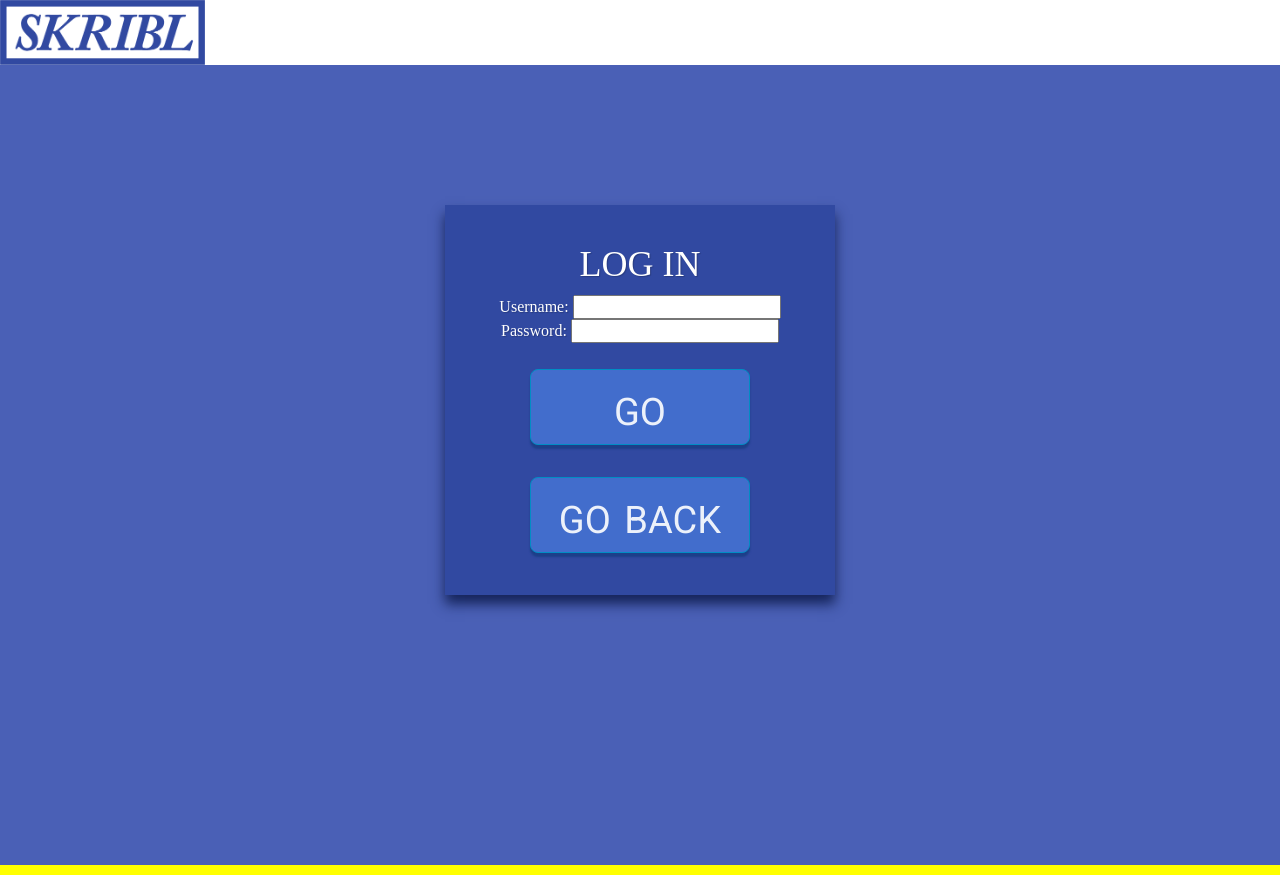
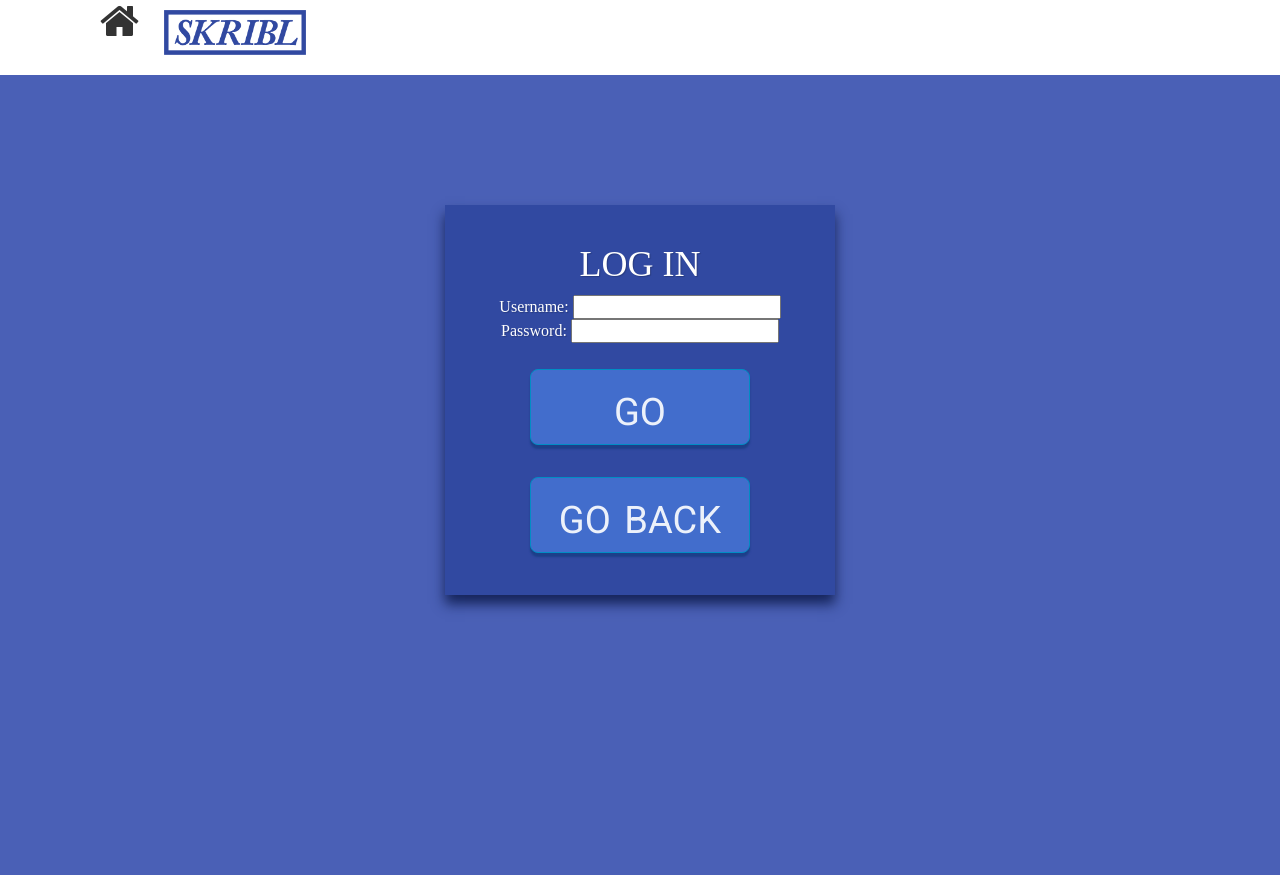
Before and after one commit to SKRIBLDEV/Skribl_web, a plain HTML site: page index.html at #!/login in a window 1280 px wide. Drawn offline with nearby package versions, Linux system fonts and the light colour scheme; some packages are replaced by stand-ins of ours.

Commit message:
login header implementation

```diff
--- a/css/stdtheme.css
+++ b/css/stdtheme.css
@@ -32,8 +32,16 @@ body {
 /* this should be made "general" for all navigational pages f */
 
 .header-block {
-	height: 65px;
+	height: 75px;
 	width: 100%;
+}
+
+.header-content {
+  text-align: left;
+  vertical-align: middle;
+  /*line-height: 75px;*/
+  padding-left: 100px;
+  height:'10%';
 }
 
 .block0 {
--- a/index.html
+++ b/index.html
@@ -11,6 +11,7 @@
 	<!-- include CSS -->
 	<link href="css/bootstrap.min.css" 	type="text/css"	rel="stylesheet"></link>
 	<link href="css/stdtheme.css" 		type="text/css"	rel="stylesheet"></link>
+	<link href="//maxcdn.bootstrapcdn.com/font-awesome/4.2.0/css/font-awesome.min.css" rel="stylesheet"></link>
 	<!-- include AngularJS -->
     <script src="https://ajax.googleapis.com/ajax/libs/angularjs/1.3.3/angular.min.js"></script>
 	<!-- inlcude AngularJS routing for SPA -->
--- a/templates/login.html
+++ b/templates/login.html
@@ -1,6 +1,9 @@
 
 <div class="header-block" id="wrapper">
-<img src="img/logo_defaultcolor.png" style='height:100%;' alt="skribllog" ng-click="login()">
+	<div class="header-content">
+		<i class="fa fa-home fa-3x"  ng-click="goToHome()">&nbsp;&nbsp;</i>
+		<img src="img/logo_defaultcolor.png" style='height:60%;' alt="skribllog" ng-click="goToHome()">
+	</div>
 </div>
 
 
```
